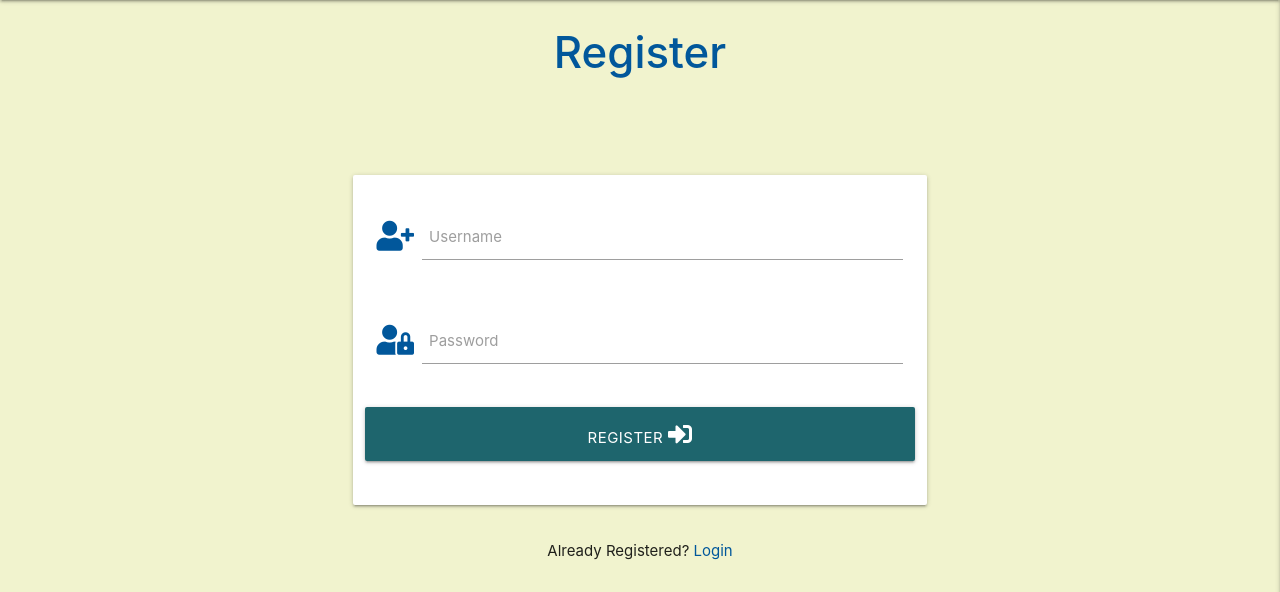
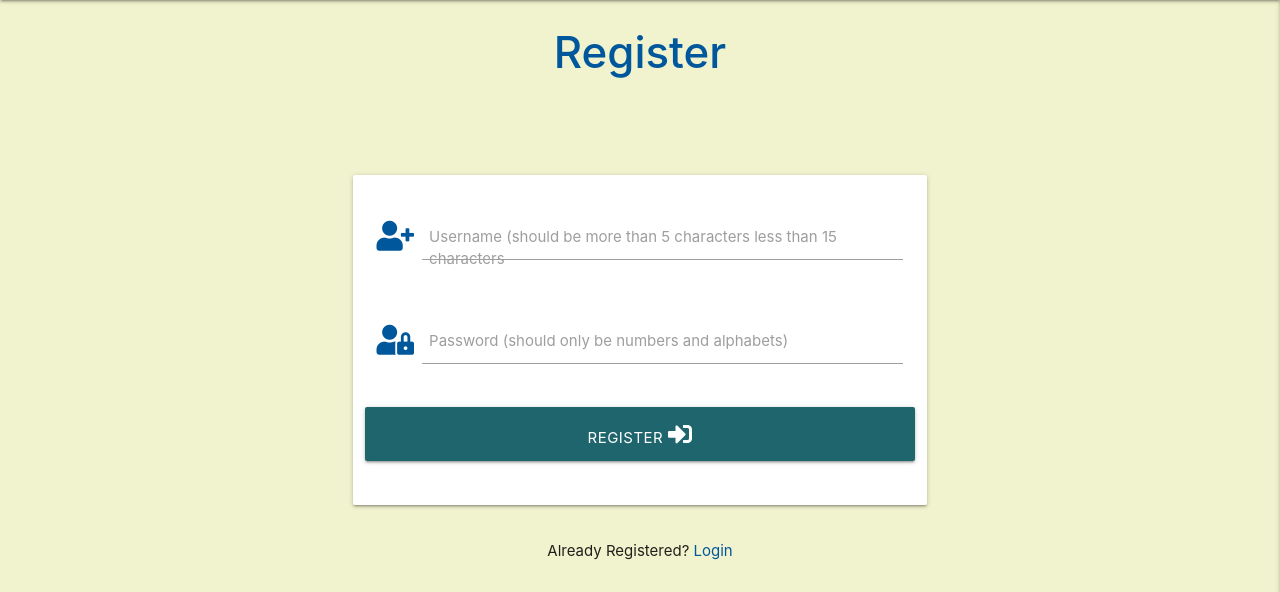
Before and after one commit to Bhargavi84/The-Cook-Book, a Flask app: page /register in a window 1280 px wide. Shown: the part 64-656 px from the top of the page. Run offline with Flask 2, Linux system fonts and the light colour scheme; some libraries are stand-ins or nearby versions.

Commit message:
Add requirements field in register form

```diff
--- a/templates/register.html
+++ b/templates/register.html
@@ -14,8 +14,8 @@
                 <div class="input-field col s12">
                     <i class="fas fa-user-plus prefix light-blue-text text-darken-4"></i>
                     <input id="username" name="username" type="text" minlength="5" maxlength="15"
-                        pattern="^[a-zA-Z0-9]{5,15}$" class="validate" required>
-                    <label for="username">Username</label>
+                        pattern="[a-zA-Z0-9]{5,15}$" class="validate" required>
+                    <label for="username">Username (should be more than 5 characters less than 15 characters</label>
                 </div>
             </div>
 
@@ -26,7 +26,7 @@
                     <i class="fas fa-user-lock prefix light-blue-text text-darken-4"></i>
                     <input id="password" name="password" type="password" minlength="5" maxlength="15"
                         pattern="^[a-zA-Z0-9]{5,15}$" class="validate" required>
-                    <label for="password">Password</label>
+                    <label for="password">Password (should only be numbers and alphabets)</label>
                 </div>
             </div>
 
```
